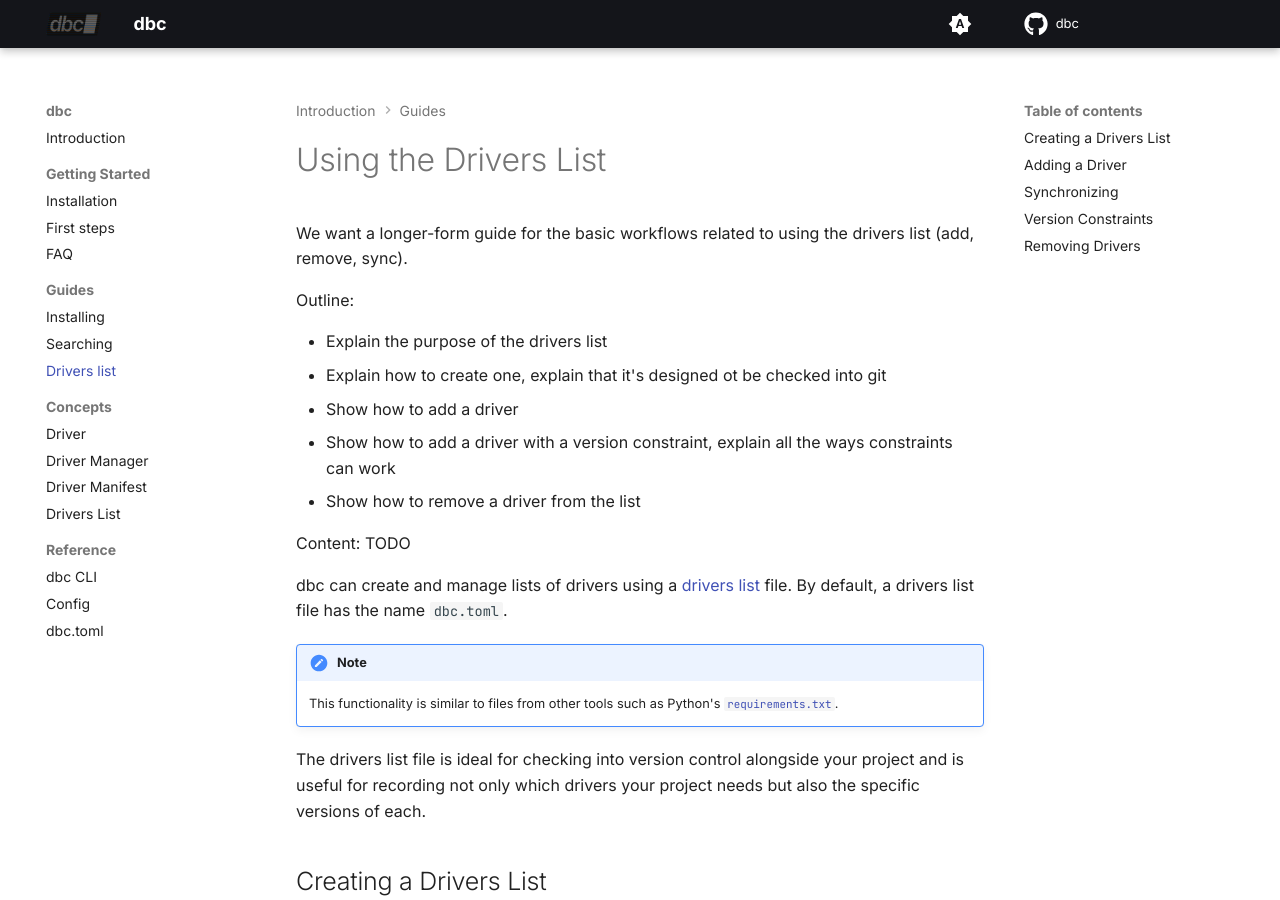
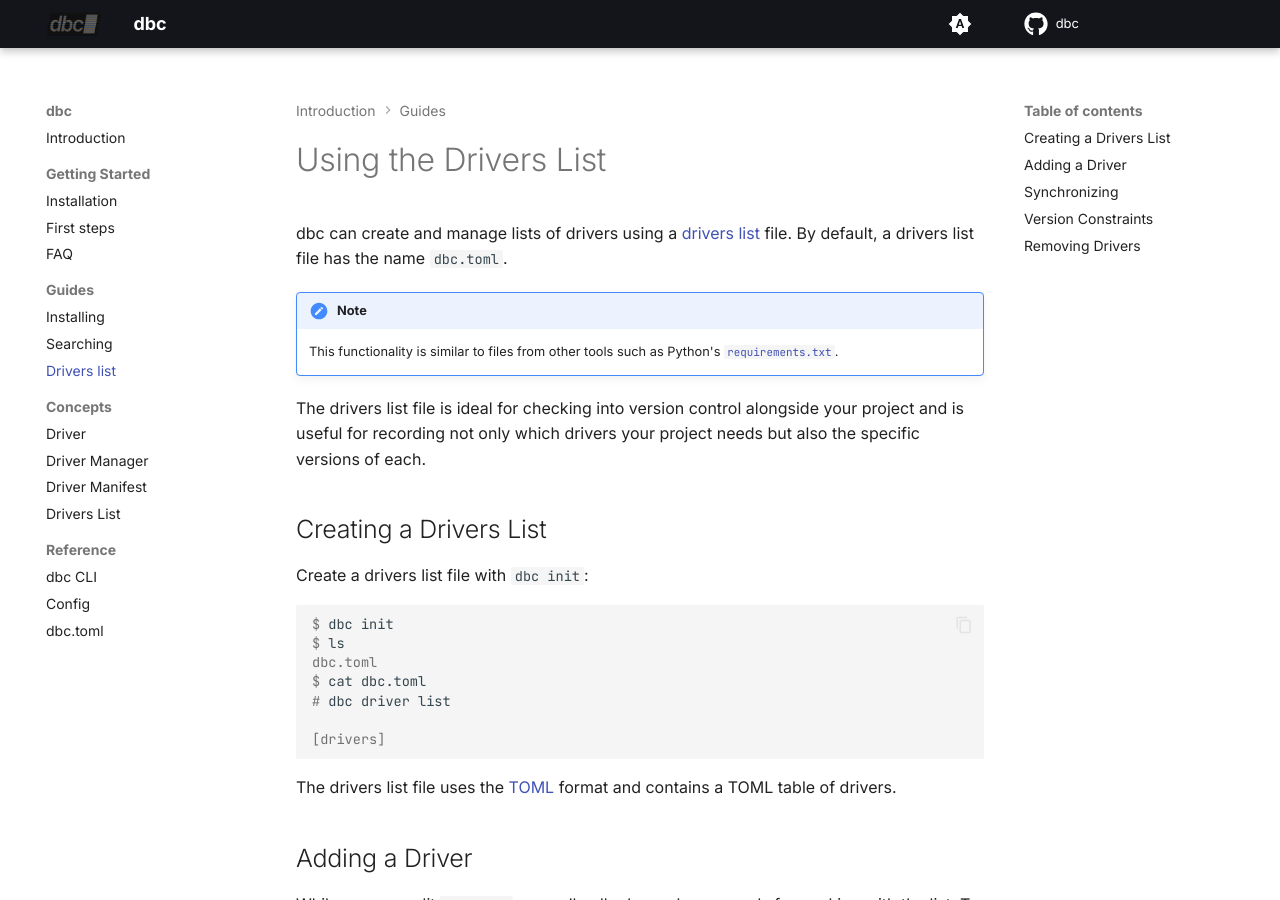
Before and after one commit to columnar-tech/dbc, an MkDocs documentation site: the page built from docs/guides/drivers_list.md, in a window 1280 px wide and 900 px high. Built offline with MkDocs 1.6.1 and Material for MkDocs 9.7.7, drawn with Linux system fonts in a browser that asks for light colours; plug-ins that fetch from the network failed and are left out; comment, search, counter and statistics services are not loaded.

Commit message:
Remove outline

```diff
--- a/docs/guides/drivers_list.md
+++ b/docs/guides/drivers_list.md
@@ -1,18 +1,6 @@
 <!-- Copyright (c) 2025 Columnar Technologies.  All rights reserved. -->
 
 # Using the Drivers List
-
-We want a longer-form guide for the basic workflows related to using the drivers list (add, remove, sync).
-
-Outline:
-
-- Explain the purpose of the drivers list
-- Explain how to create one, explain that it's designed ot be checked into git
-- Show how to add a driver
-- Show how to add a driver with a version constraint, explain all the ways constraints can work
-- Show how to remove a driver from the list
-
-Content: TODO
 
 dbc can create and manage lists of drivers using a [drivers list](../concepts/drivers_list.md) file.
 By default, a drivers list file has the name `dbc.toml`.
```
